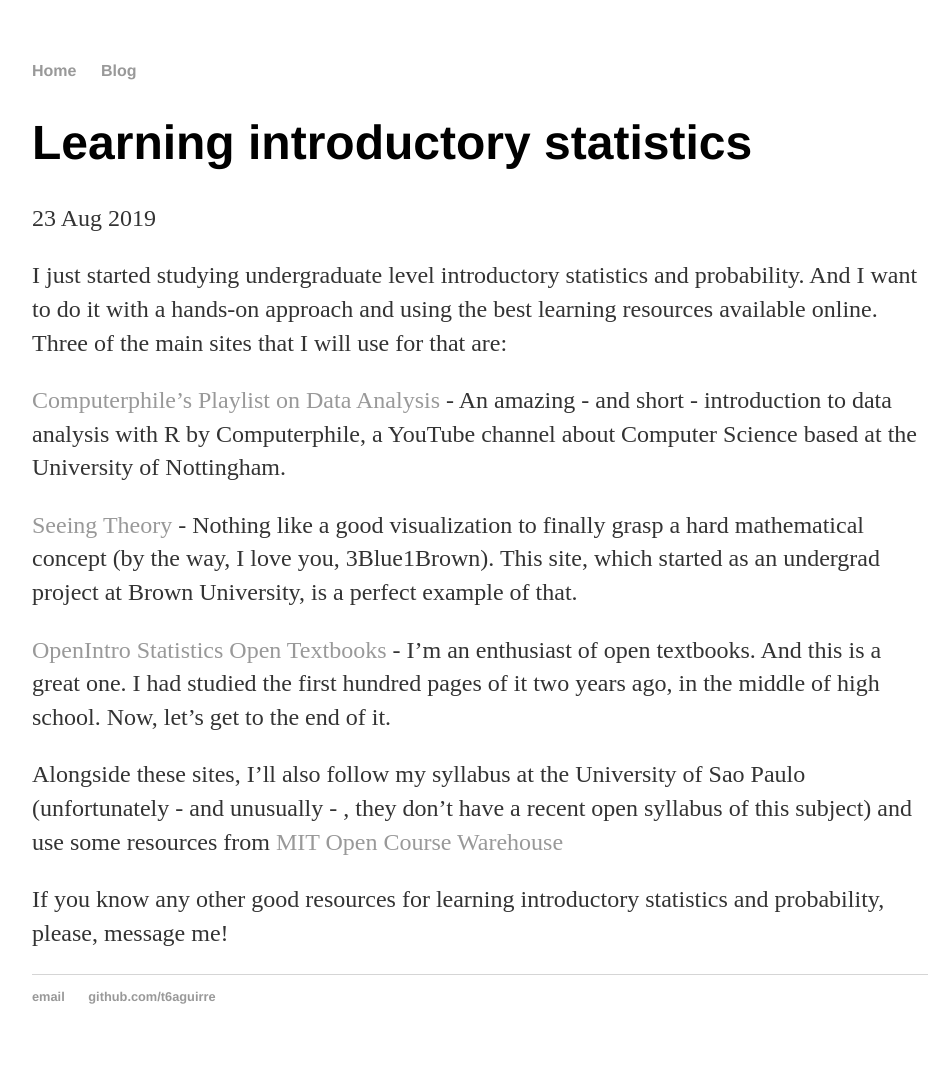
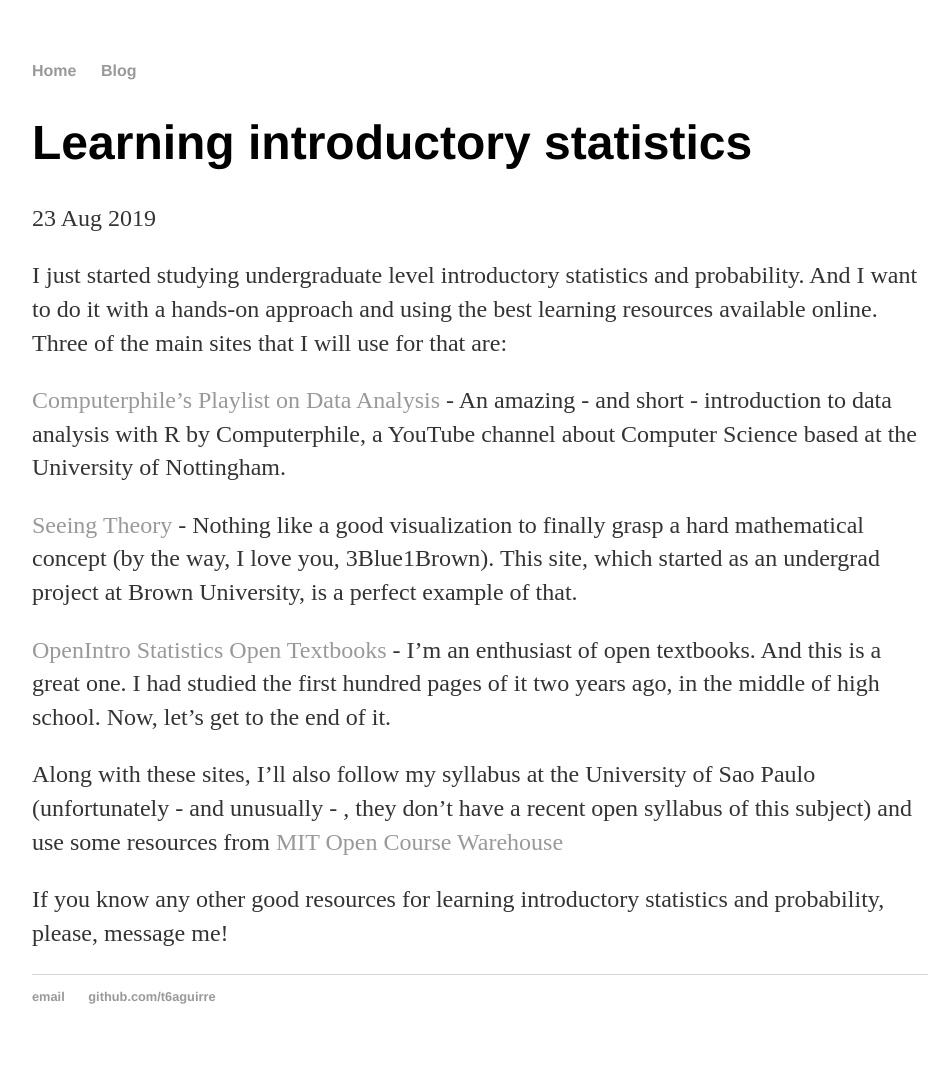
Before and after one commit to t6aguirre/old-blog, a Jekyll site: the page built from _posts/2019-08-23-intro-statistics.md, in a window 1280 px wide. Shown: the whole page, without its empty margins (160-1108 px from the left). Built offline with Jekyll 4.4.1, drawn with Linux system fonts in a browser that asks for light colours.

Commit message:
Update 2019-08-23-intro-statistics.md

```diff
--- a/_posts/2019-08-23-intro-statistics.md
+++ b/_posts/2019-08-23-intro-statistics.md
@@ -15,6 +15,6 @@
 [OpenIntro Statistics Open Textbooks](https://www.openintro.org/) -
 I'm an enthusiast of open textbooks. And this is a great one. I had studied the first hundred pages of it two years ago, in the middle of high school. Now, let's get to the end of it.
 
-Alongside these sites, I’ll also follow my syllabus at the University of Sao Paulo (unfortunately - and unusually - , they don’t have a recent open syllabus of this subject) and use some resources from [MIT Open Course Warehouse](https://ocw.mit.edu/courses/mathematics/18-05-introduction-to-probability-and-statistics-spring-2014/index.htm)
+Along with these sites, I’ll also follow my syllabus at the University of Sao Paulo (unfortunately - and unusually - , they don’t have a recent open syllabus of this subject) and use some resources from [MIT Open Course Warehouse](https://ocw.mit.edu/courses/mathematics/18-05-introduction-to-probability-and-statistics-spring-2014/index.htm)
 
 If you know any other good resources for learning introductory statistics and probability, please, message me!
```
